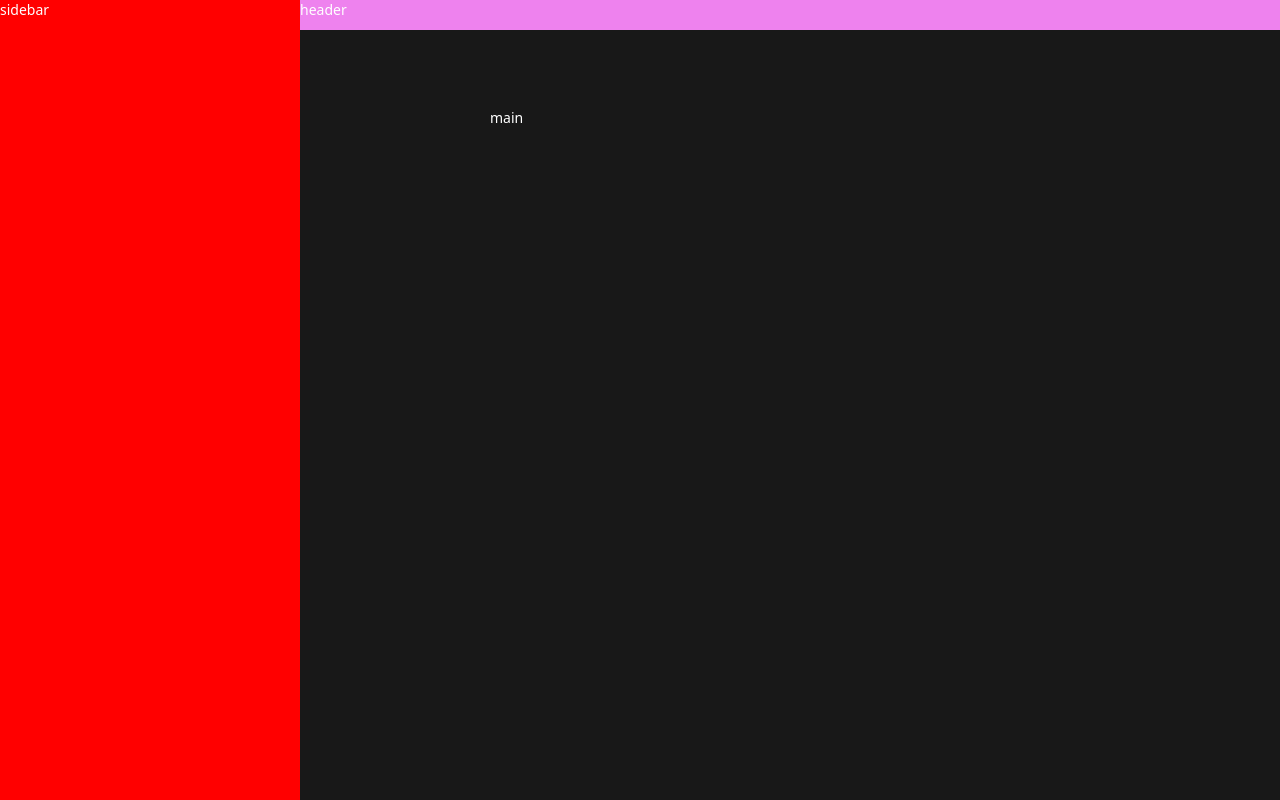
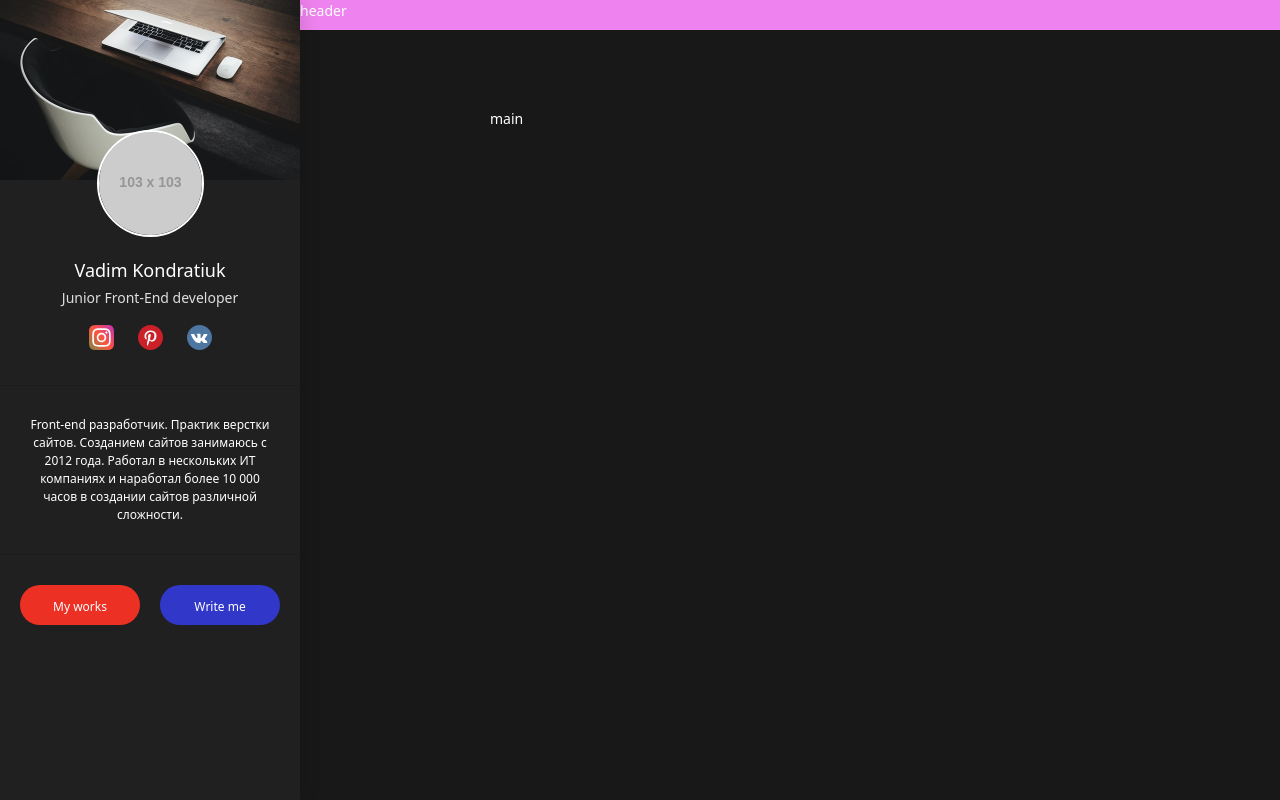
Before and after one commit to kepsk1y/Blog, a website: page index.html in a window 1280 px wide. Drawn offline with Linux system fonts and the light colour scheme; placeholder pictures from the web are drawn by us.

Commit message:
Added-Sidebar

```diff
--- /dev/null
+++ b/blocks/btn.scss
@@ -0,0 +1,36 @@
+.btn{
+    display: inline-block;
+    vertical-align: top;
+    font-size: 12px;
+    color: $white;
+    border: 0;
+    text-decoration: none;
+    width: 120px;
+    height: 40px;
+    padding: 13px 25px;
+    border-radius: 25px;
+    text-align: center;
+    font-family: inherit;
+    font-weight: 500;
+    cursor: pointer;
+
+    transition: background-color .2s linear;
+
+    &--blue{
+        background-color: #3137C9;
+        box-shadow: 0 7px 17px -17px rgba(#2054DB, .2);
+
+        &:hover{
+            background-color: #0c1090;
+        }
+    }
+
+    &--red{
+        background-color: #ED3024;
+        box-shadow: 0 7px 17px -17px rgba(#F23F3F, .2);
+
+        &:hover{
+            background-color: #942a22;
+        }
+    }
+}
--- /dev/null
+++ b/blocks/profile.scss
@@ -0,0 +1,42 @@
+.profile{
+
+}
+
+.profile__avatar{
+    display: block;
+    margin: 0 auto;
+    margin-bottom: 20px;
+    position: relative;
+
+    border: 2px solid $white;
+    border-radius: 50%;
+    box-shadow: 0, 7px, 20px, rgba(0, 0, 0, .25);
+}
+
+.profile__name{
+    font-size: 18px;
+    color: $white;
+    text-align: center;
+    font-weight: 400;
+    margin-bottom: 3px;
+}
+
+.profile__prof{
+    font-size: 14px;
+    color: #DEDEDE;
+    font-weight: 300;
+    text-align: center;
+    margin-bottom: 17px;
+}
+
+.profile__text{
+    font-size: 12px;
+    color: $white;
+    line-height: 18px;
+    padding: 30px 30px;
+    margin: 30px 0;
+    text-align: center;
+
+    border-top: 1px solid #1c1c1c;
+    border-bottom: 1px solid #1c1c1c;
+}
--- a/blocks/sidebar.scss
+++ b/blocks/sidebar.scss
@@ -2,10 +2,31 @@
     width: 300px;
     height: 100vh;
 
-    background-color: red;
+    background-color: $primary;
 
     position: fixed;
     top: 0;
     left: 0;
     z-index: $z-index-sidebar;
+
+    box-shadow: 5px 0 15px rgba(#050505, .1);
 }
+
+.sidebar_header{
+    width: 300px;
+    height: 180px;
+    display: block;
+    object-fit: cover;
+
+    background-color: $secondary;
+}
+
+.sidebar_content{
+    margin-top: -50px;
+}
+
+.sidebar__footer{
+    display: flex;
+    justify-content: space-between;
+    padding: 0 20px;
+}
--- /dev/null
+++ b/blocks/social.scss
@@ -0,0 +1,15 @@
+.social{
+    display: flex;
+    justify-content: center;
+    list-style-type: none;
+    padding: 0;
+
+    ul{
+        margin-left: 0;
+        padding-left: 0;
+    }
+}
+
+.social__item{
+    margin: 0 12px;
+}
--- a/index.html
+++ b/index.html
@@ -9,14 +9,65 @@
 </head>
 
 <body>
-
+    <!-- Page -->
     <div class="page">
         <header class="header">
             header
         </header>
 
+        <!-- Sidebar -->
         <aside class="sidebar">
-            sidebar
+            <div class="sidebar_header">
+                <img src="img/sidebar__header.jpg" alt="img">
+            </div>
+
+            <div class="sidebar_content">
+                <div class="profile">
+                    <img class="profile__avatar" src="https://via.placeholder.com/103x103" alt="">
+
+                    <div class="profile__name">
+                        Vadim Kondratiuk
+                    </div>
+
+                    <div class="profile__prof">
+                        Junior Front-End developer
+                    </div>
+
+                    <ul class="social">
+                        <li class="social__item">
+                            <a class="social__link" href="#" target="_blank">
+                                <img src="img/instagram.svg" alt="inst">
+                            </a>
+                        </li>
+
+                        <li class="social__item">
+                            <a class="social__link" href="#" target="_blank">
+                                <img src="img/pinterest.svg" alt="pint">
+                            </a>
+                        </li>
+
+                        <li class="social__item">
+                            <a class="social__link" href="#" target="_blank">
+                                <img src="img/vk.svg" alt="vk">
+                            </a>
+                        </li>
+
+                    </ul>
+
+                    <div class="profile__text">
+                        Front-end разработчик. Практик верстки сайтов.
+
+                        Созданием сайтов занимаюсь с 2012 года. Работал в нескольких ИТ компаниях и наработал более 10 000 часов в создании сайтов различной сложности.
+                    </div>
+
+                </div>
+            </div>
+
+            <!-- Sidebar footer -->
+            <div class="sidebar__footer">
+                <a class="btn btn--red" href="#">My works</a>
+                <button class="btn btn--blue" type="button">Write me</button>
+            </div>
         </aside>
 
         <main class="main">
--- a/source/scss/main.scss
+++ b/source/scss/main.scss
@@ -9,6 +9,7 @@ body{
     color: $white;
     font-size: 14px;
     font-family: system-ui,-apple-system,"Segoe UI",Roboto,"Helvetica Neue",Arial,"Noto Sans","Liberation Sans",sans-serif,"Apple Color Emoji","Segoe UI Emoji","Segoe UI Symbol","Noto Color Emoji";
+    line-height: 1.5;
 }
 
 *,
@@ -24,3 +25,6 @@ body{
 @import 'blocks/sidebar';
 @import 'blocks/main';
 @import 'blocks/container';
+@import 'blocks/profile';
+@import 'blocks/social';
+@import 'blocks/btn';
```
Also changed, not shown: assets/css/scss/main.css, img/instagram.svg (added), img/pinterest.svg (added), img/sidebar__header.jpg (added), img/sidebar__pht.jpg (added), img/vk.svg (added), 1 other file.
